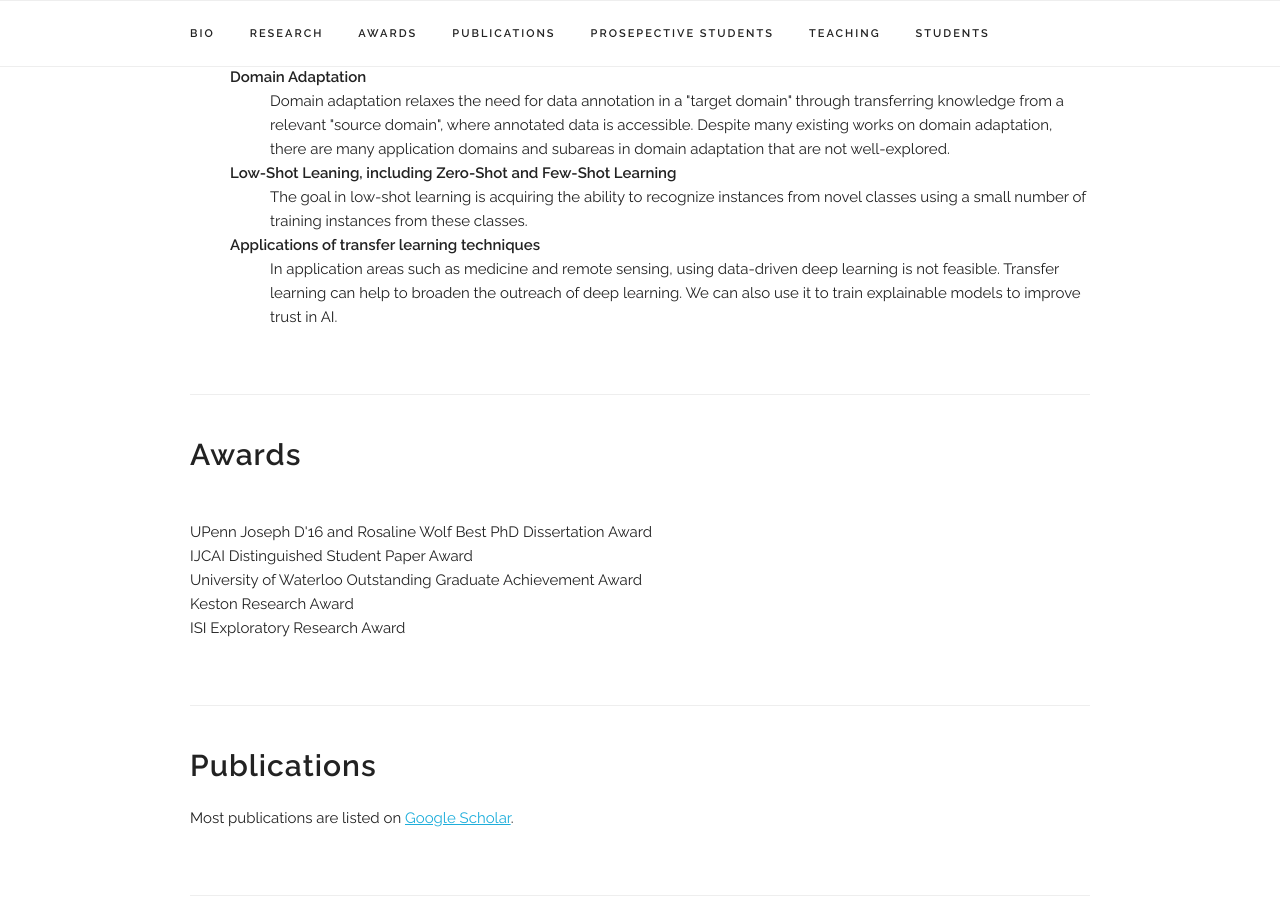
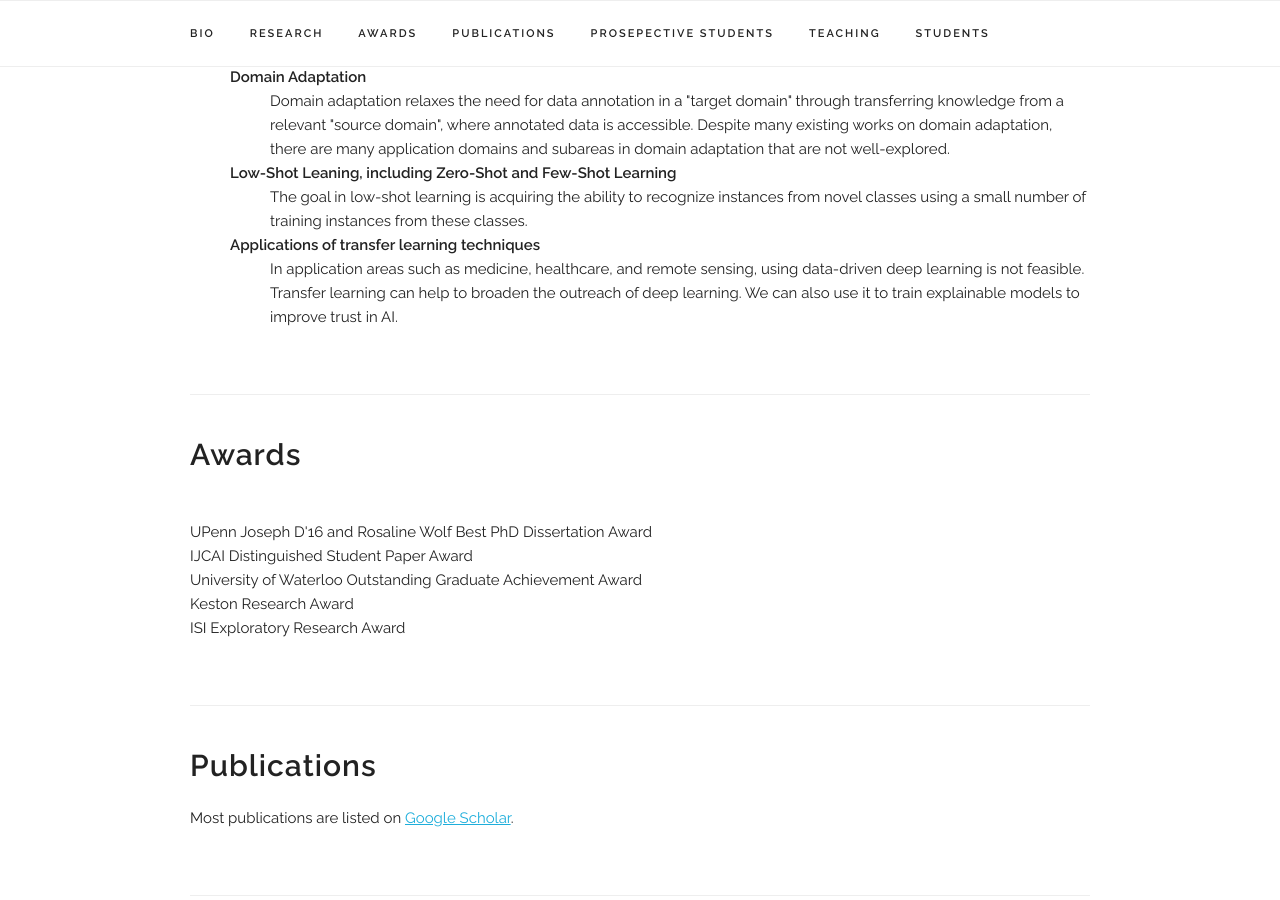
Before and after one commit to rostami-m/rostami-m.github.io, a Jekyll site: the page built from index.html, in a window 1280 px wide and 900 px high, scrolled down 1019 px. Built offline with Jekyll 4.4.1, drawn with Linux system fonts in a browser that asks for light colours; some web fonts are replaced; some of the changed text lies outside the part shown.

Commit message:
Update index.html

```diff
--- a/index.html
+++ b/index.html
@@ -32,7 +32,7 @@ title: Home
     <dt><b>Low-Shot Leaning, including Zero-Shot and Few-Shot Learning</b></dt>
     <dd>The goal in low-shot learning is acquiring the ability to recognize instances from novel classes using a small number of training instances from these classes.</dd>
     <dt><b>Applications of transfer learning techniques</b></dt>
-    <dd>In application areas such as medicine and remote sensing, using data-driven deep learning is not feasible. Transfer learning can help to broaden the outreach of deep learning. We can also
+    <dd>In application areas such as medicine, healthcare, and remote sensing, using data-driven deep learning is not feasible. Transfer learning can help to broaden the outreach of deep learning. We can also
       use it to train explainable models to improve trust in AI.</dd>
     </dl>
   </p>
@@ -217,7 +217,7 @@ title: Home
     <br> <a href="https://scholar.google.com/citations?user=vVpwClsAAAAJ&hl=en&oi=sra">Mengxi Wu</a>
     <br> <a href="https://www.linkedin.com/in/mohammadamin-banayeeanzade-38512b220/">Mohammadamin Banayeeanzade</a>
     <br> <a href="https://www.linkedin.com/in/yuliang-cai/">Yuliang Cai</a>
-    <br> <a href="https://scholar.google.com/citations?user=se6-c6cAAAAJ&hl=en&oi=ao">Serban Stan</a>, graduated in 2022, subsequently joined Beyond Limits as a research scientist.
+    <br> <a href="https://scholar.google.com/citations?user=se6-c6cAAAAJ&hl=en&oi=ao">Serban Stan</a>, graduated in 2022, subsequently joined  <a href="https://www.beyond.ai/">Beyond Limits</a> as a research scientist.
   </p>
 </div>
 
```
